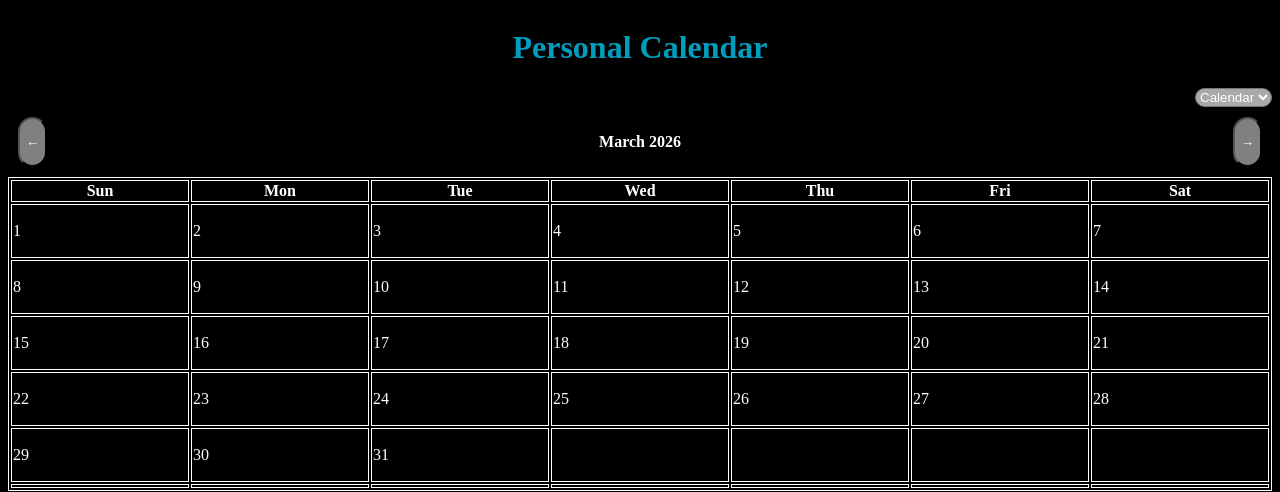
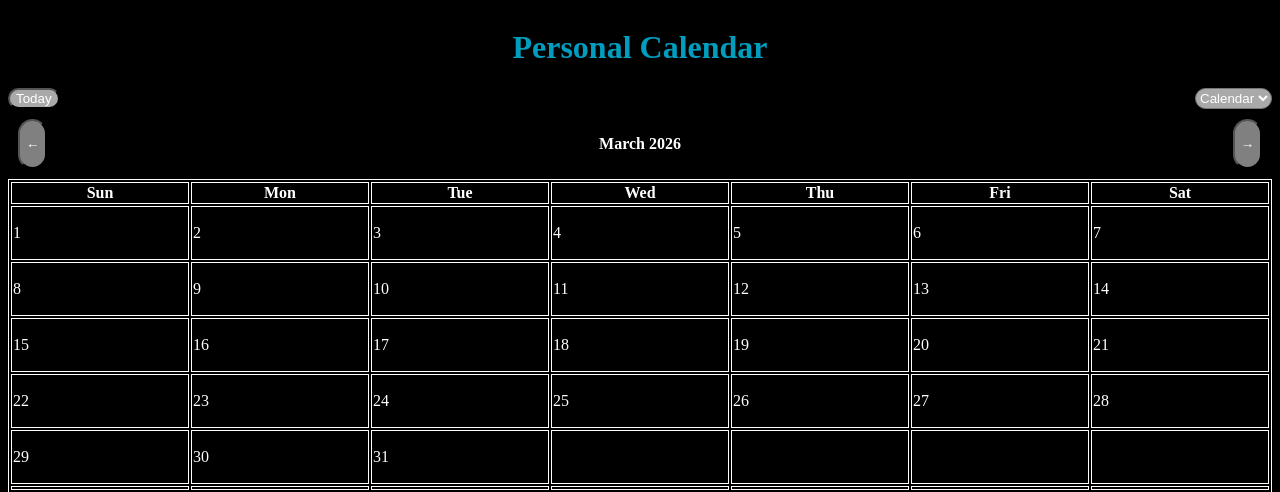
Before and after one commit to matthewhogan22/To_Do_Site, a Flask app: page /calendar in a window 1280 px wide. Shown: the top 492 px of the page. Run offline with Flask 3, Linux system fonts and the light colour scheme; data that the repository does not hold is empty.

Commit message:
Added button to jump to today on calendar

```diff
--- a/backend/static/calendar.css
+++ b/backend/static/calendar.css
@@ -68,7 +68,7 @@ table, th, td {
 
 .interact-buttons {
     display: flex;
-    justify-content: flex-end;
+    justify-content: space-between;
 }
 
 .interact-button {
--- a/backend/static/calendar.js
+++ b/backend/static/calendar.js
@@ -154,10 +154,14 @@ jQuery(async function($) {
         });
     }
 
-    var refresh_button = $("#refresh-button");
-    refresh_button.on("click", async function e() {
-        console.log("Calendar rendering");
-        console.log(to_do_list);
+    var jump_today = $("#jump-today");
+    jump_today.on("click", async function e() {
+        console.log("Jumping to today");
+        month = currDate.getMonth();
+        firstDayOfMonth = new Date(year, month, 1);
+        dayOfWeekOfMonth = firstDayOfMonth.getDay();
+        startDay = dayOfWeekOfMonth + 1
+        format_calendar(startDay)
         await renderCalendar();
         console.log("Render complete");
     });
--- a/backend/templates/calendar.html
+++ b/backend/templates/calendar.html
@@ -14,7 +14,7 @@
         </h1>
     </div>
     <div class="interact-buttons">
-        <!-- <button id="refresh-button" class="interact-button">Refresh Calendar</button> -->
+        <button id="jump-today" class="interact-button">Today</button>
         <select name="pages" id="pages" class="interact-dropdown">
             <option value="/calendar">Calendar</option>
             <option value="/">To-Do</option>
```
